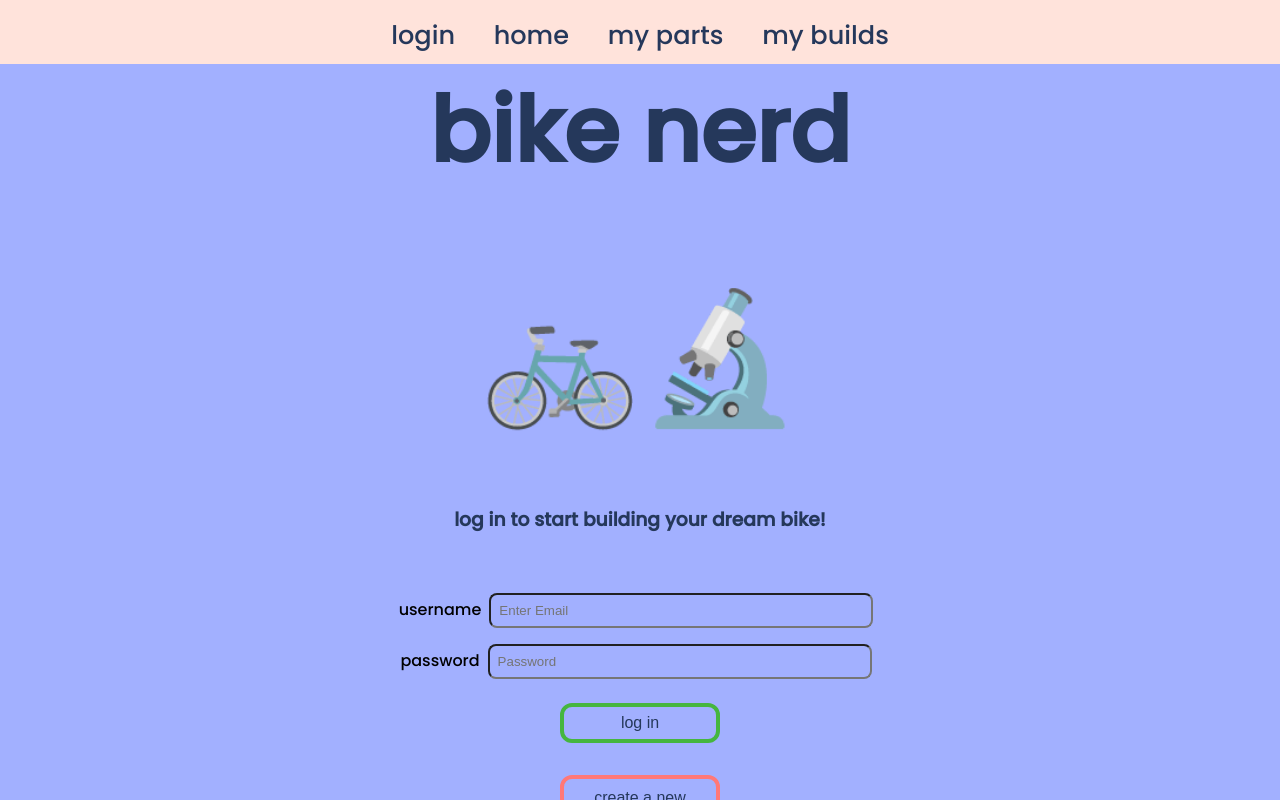
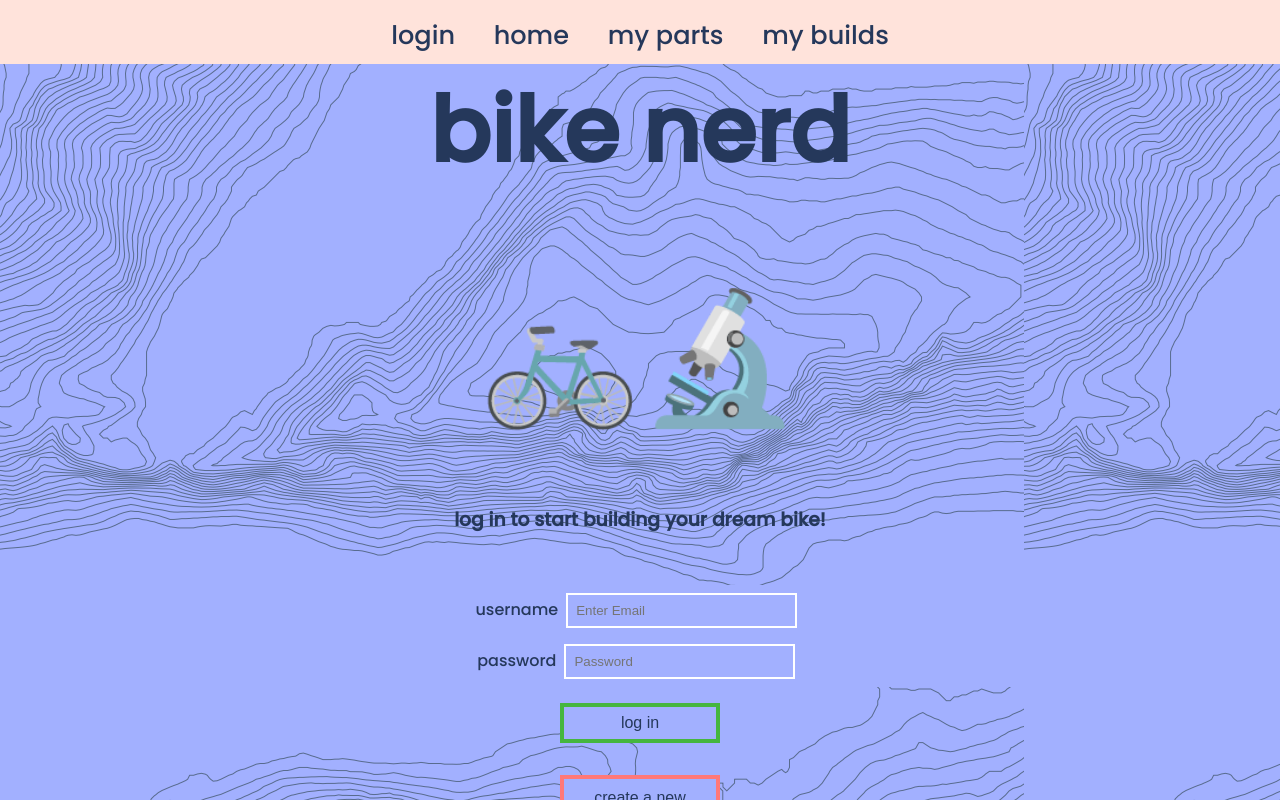
Before and after one commit to jamespbrownie/bike_nerd_final_project, a React (Create React App) app in the folder frontend_bike_nerd/: page / in a window 1280 px wide. Shown: the top 800 px of the page. Built offline with nearby package versions, Linux system fonts and the light colour scheme; no server answers.

Commit message:
background topo and css border updates

```diff
--- a/frontend_bike_nerd/src/App.css
+++ b/frontend_bike_nerd/src/App.css
@@ -6,9 +6,13 @@
 
 .App {
   text-align: center;
+  background-image: url(./Components/images/topo-background.png);
+  background-repeat: repeat;
+
 }
 
 *{
+
   background-color: var(--blue);
   color: (--navy) ;
   padding: 0;
@@ -18,8 +22,23 @@
 
 }
 
+#background{
+  background-image: url(./Components/images/topo-background.png);
+  background-repeat: repeat;
+
+}
+
 h1, h2, h3 {
   color: var(--navy);
+  background: transparent;
+}
+
+form {
+  color: var(--navy);
+  background: transparent;
+  /* margin: 2vw */
+  margin-left: 20vw;
+  margin-right: 20vw;
 }
 
 p{
@@ -77,7 +96,8 @@ div{
 .form-control{
   width: 30%;
   padding: 0.5rem;
-  border-radius: 0.5rem;
+  /* border-radius: 0.5rem; */
+  border: 2px solid white;
   margin: 0.5rem;
 }
 
@@ -91,7 +111,7 @@ div{
 
 #mission-statement {
   border: 1vw solid  var(--navy);
-  border-radius: 2vw;
+  /* border-radius: 2vw; */
   font-size: 2vw;
   margin: 4vw;
   margin-left: 15vw;
@@ -101,7 +121,7 @@ div{
 
 #user-info {
   border: 1.5vw solid  rgb(191, 191, 191);
-  border-radius: 2vw;
+  /* border-radius: 2vw; */
   font-size: 2vw;
   margin: 4vw;
   margin-left: 18vw;
@@ -168,6 +188,7 @@ nav{
 
 #partCardsDiv {
   /* justify-content: center; */
+  background: transparent;
   padding: 1rem;
   display: grid;
   grid-template-columns: repeat(4, 23vw);
@@ -223,7 +244,7 @@ nav{
   width: auto;
   border: none rgb(0, 0, 0) 0.05rem;
   padding: .5rem;
-  border-radius: .25rem;
+  /* border-radius: .25rem; */
   box-shadow: 2px 2px 2px 1px #dfdfdf;
   transition-duration: 600ms;
   background-color: white;
@@ -233,7 +254,7 @@ nav{
   width: auto;
   border: solid rgb(222, 222, 222) 0.05rem;
   padding: .5rem;
-  border-radius: .25rem;
+  /* border-radius: .25rem; */
   box-shadow: 2px 2px 2px 1px #677dff;
   /* transform: scale(1.02); */
 }
@@ -245,7 +266,7 @@ nav{
 
 .loginButton{
   border: solid rgb(69, 182, 63) 0.25rem;
-  border-radius: .75rem ;
+  /* border-radius: .75rem ; */
   padding: 0.2rem;
   font-size: 1rem;
   text-decoration: none;
@@ -271,7 +292,7 @@ nav{
   border: solid rgb(60, 82, 254) 0.25rem;
   width: 100%;
   height: 100%;
-  border-radius: .75rem ;
+  /* border-radius: .75rem ; */
   padding: 0.3rem;
   /* font-size: 1rem; */
   text-decoration: none;
@@ -331,8 +352,13 @@ nav{
 #searchBar{
   width: 25vw;
   padding: 1.5vw;
-  border-radius: 2vw;
+  /* border-radius: 2vw; */
   margin: 3vw;
+  border: 2px solid white
+}
+
+#part-search-bar {
+  background: transparent;
 }
 
 .btn:hover{
--- a/frontend_bike_nerd/src/App.js
+++ b/frontend_bike_nerd/src/App.js
@@ -44,7 +44,7 @@ function App() {
     return (
     <div className="App">
       <NavBar currentUser={currentUser}/>
-        <div>
+        <div id="background">
           <Routes>
             <Route path="/" element={<Home userLoaded={userLoaded} currentUser={currentUser}/>}/>
             <Route path="user" element={<UserInfo userLoaded={userLoaded} currentUser={currentUser}  />}/>
```
Also changed, not shown: frontend_bike_nerd/src/Components/images/topo-background.png (added).
